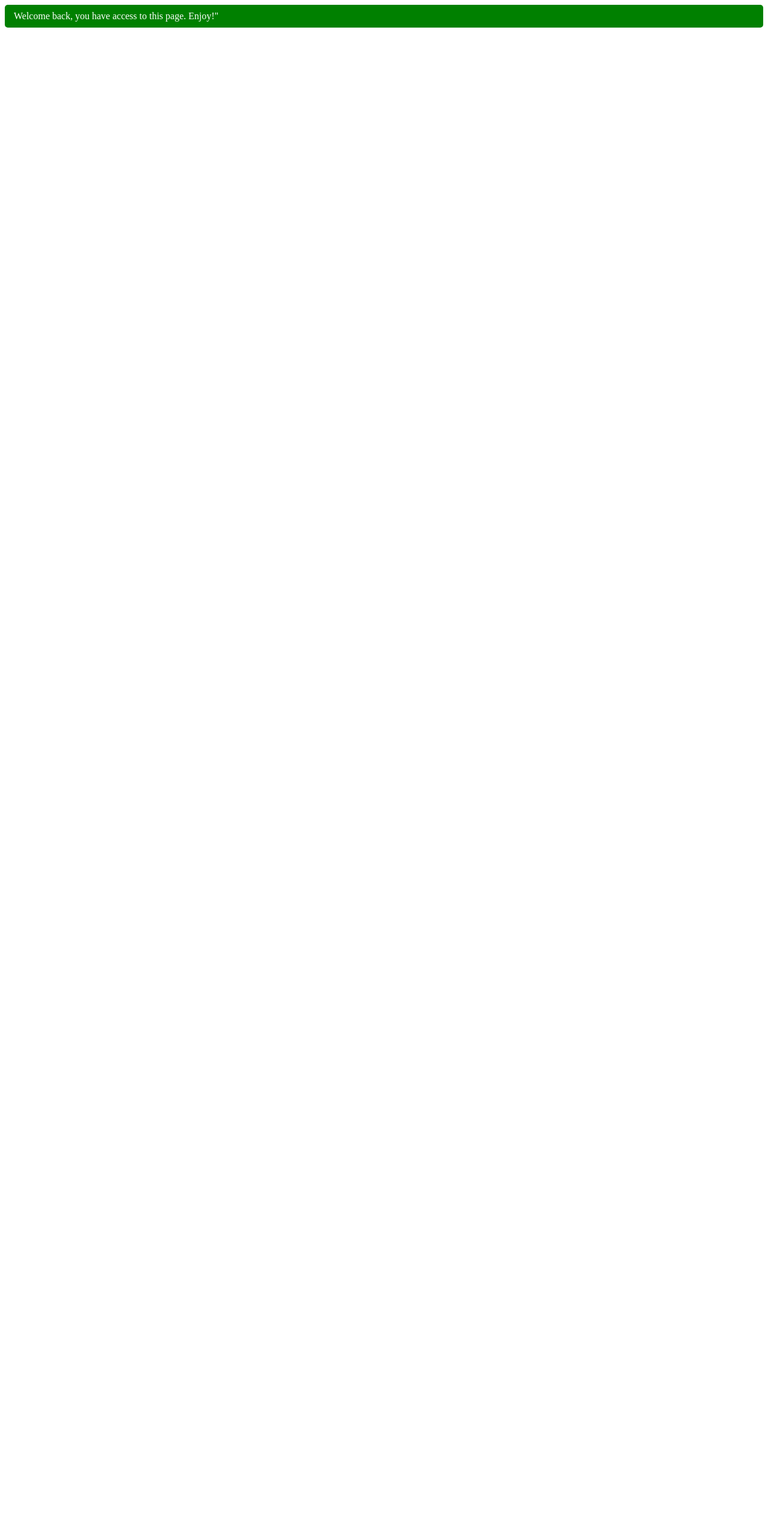
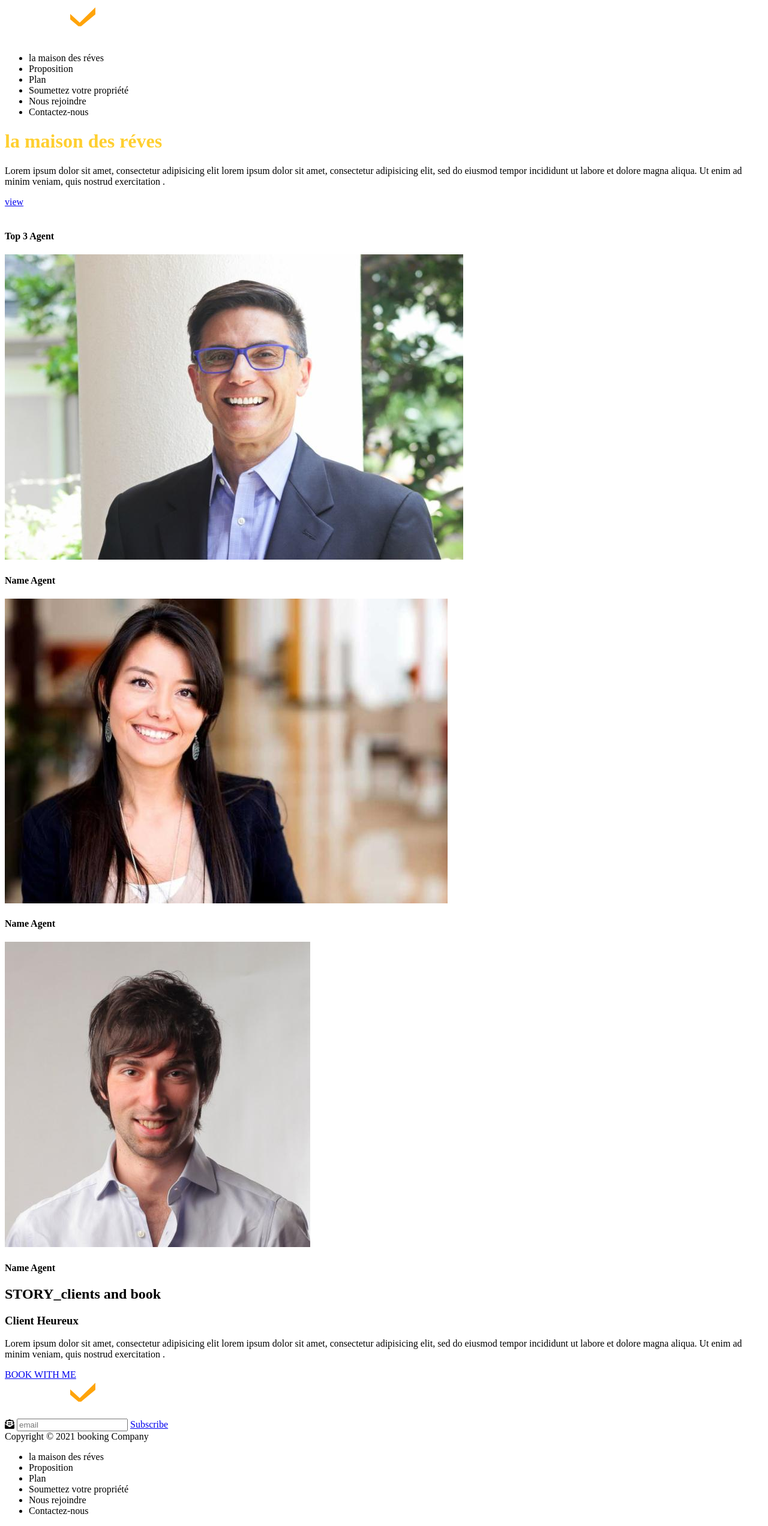
Before and after one commit to TijClass/Anonymous_Booking_website, a PHP site: page /views/home.view.php in a window 1280 px wide. Shown: the whole page at 60% size. Before the commit the page ends 46 px from the top, so only its background shows below. Run offline with PHP 8.4, Linux system fonts and the light colour scheme.

Commit message:
front-end first try

```diff
--- a/Codes/index.php
+++ b/Codes/index.php
@@ -9,7 +9,7 @@ $router = new Router(new Request());
 // home
 $router->get("/", function ($request) {
     // check for auth
-    include "./middleware/auth.middleware.php";
+    // include "./middleware/auth.middleware.php";
     // get home controller
     include "./controllers/home.controller.php";
 });
@@ -17,7 +17,7 @@ $router->get("/", function ($request) {
 // contact
 $router->get("/contact", function ($request) {
     // check for auth
-    include "./middleware/auth.middleware.php";
+    // include "./middleware/auth.middleware.php";
     // get home controller
     // include "./controllers/contact.controller.php";
 });
--- /dev/null
+++ b/Codes/views/STORY_clients.view.php
@@ -0,0 +1,10 @@
+<section>
+<div>
+<h1>STORY_clients and book</h1>
+<h3>Client Heureux</h3>
+<p>Lorem ipsum dolor sit amet, consectetur adipisicing elit lorem ipsum dolor sit amet,
+consectetur adipisicing elit, sed do eiusmod tempor incididunt ut labore et dolore magna aliqua.
+ Ut enim ad minim veniam, quis nostrud exercitation .</p>
+ <div><a href="STORY_clients.php">BOOK WITH ME</a></div>
+</div>
+</section>
--- /dev/null
+++ b/Codes/views/footer.view.php
@@ -0,0 +1,29 @@
+<footer>
+<div>
+  <div>
+    <div>
+        <img src="./imgs/logo.svg">
+    </div>
+    <div>
+        <i class="fas fa-envelope-open-text"></i>
+        <input type="email" placeholder="email">
+        <span><a href="footer.php">Subscribe</a></span>
+    </div>
+  </div>
+</div>
+
+<div>
+  <div>
+    <span>Copyright © 2021 booking Company</span>
+    <ul>
+        <li>la maison des réves</li>
+        <li>Proposition</li>
+        <li>Plan</li>
+        <li>Soumettez votre propriété</li>
+        <li>Nous rejoindre</li>
+        <li>Contactez-nous</li>
+    </ul>
+  </div>
+</div>
+
+</footer>
--- /dev/null
+++ b/Codes/views/header.view.php
@@ -0,0 +1,47 @@
+
+<header>
+<div class="nav">
+<img src="./imgs/logo.svg">
+<ul>
+<li>la maison des réves</li>
+<li>Proposition</li>
+<li>Plan</li>
+<li>Soumettez votre propriété</li>
+<li>Nous rejoindre</li>
+<li>Contactez-nous</li>
+</ul>
+</div>
+<div>
+<h1 style="color:#ffcf2f" text-align="center">la maison des réves</h1>
+<p>Lorem ipsum dolor sit amet, consectetur adipisicing elit lorem ipsum dolor sit amet,
+consectetur adipisicing elit, sed do eiusmod tempor incididunt ut labore et dolore magna aliqua.
+ Ut enim ad minim veniam, quis nostrud exercitation .</p>
+<!-- <a href="header.php">view</a> -->
+<div><a href="Contacte.view.php">view</a></div>
+</div>
+
+<div>
+<div>
+<img>
+<h4>Top 3 Agent</h4>
+</div>
+<div>
+<div>
+<img src="./imgs/old.jpg" alt="">
+<h4>Name Agent</h4>
+</div>
+<div>
+<img src="./imgs/girl.jpg" alt="">
+<h4>Name Agent</h4>
+</div>
+<div>
+<img src="./imgs/adult.jpg" alt="">
+<h4>Name Agent</h4>
+</div>
+
+
+</div>
+
+
+</div>
+</header>
--- a/Codes/views/home.view.php
+++ b/Codes/views/home.view.php
@@ -1,4 +1,24 @@
+
 <!-- Success alert -->
-    <div style="padding:10px 15px; background-color:green;color:#fff;border-radius:5px;margin-bottom:16px;">
+<!DOCTYPE html>
+<html lang="en">
+<head>
+    <meta charset="UTF-8">
+    <meta http-equiv="X-UA-Compatible" content="IE=edge">
+    <meta name="viewport" content="width=device-width, initial-scale=1.0">
+    <title>Document</title>
+    <link rel="stylesheet" href="https://cdnjs.cloudflare.com/ajax/libs/font-awesome/5.15.2/css/all.min.css"/>
+</head>
+<body>
+<?php
+ include "header.view.php" ;
+ include "STORY_clients.view.php";
+ include "footer.view.php";
+//  include "Contacte.view.php"
+?>
+
+</body>
+</html>
+    <!-- <div style="padding:10px 15px; background-color:green;color:#fff;border-radius:5px;margin-bottom:16px;">
         Welcome back, you have access to this page. Enjoy!"
-    </div>
+    </div> -->
```
Also changed, not shown: Codes/views/Contacte.view.php (added, +17 -0 lines), Codes/imgs/adult.jpg (added), Codes/imgs/girl.jpg (added), Codes/imgs/logo.svg (added), Codes/imgs/old.jpg (added).
